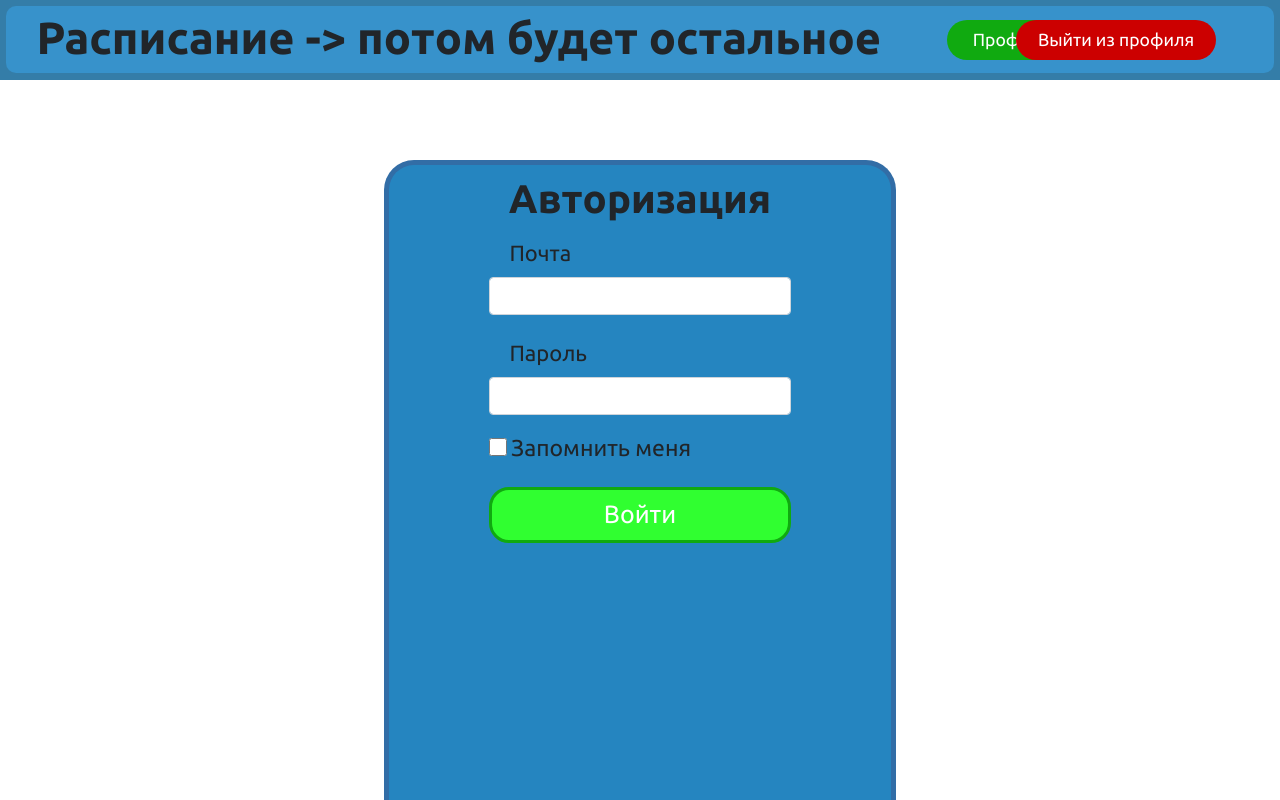
After one commit to Fundgod/School_timetable, a Flask app: template templates/login.html in a window 1280 px wide. The commit adds this page. Run offline with Flask 2, Linux system fonts and the light colour scheme; the template is opened without the code that fills it: values that come from a table or form of the project are taken from there, others are empty; a user stored in the database is signed in; some libraries are stand-ins or nearby versions.

Commit message:
Actually, added db and login/registration page. Now it's time for main menu!

```diff
--- a/forms.py
+++ b/forms.py
@@ -15,8 +15,6 @@ class LoginForm(FlaskForm):
 
 
 class RegisterForm(FlaskForm):
-	name = StringField("Имя", validators=[DataRequired(message="Заполните это поле!"), LengthValidator(2, 20)])
-	surname = StringField("Фамилия", validators=[DataRequired(message="Заполните это поле!"), LengthValidator(2, 30)])
 	email = EmailField("Почта", validators=[DataRequired(message="Заполните это поле!")])
 	password = PasswordField("Пароль", validators=[DataRequired(message="Заполните это поле!"), PasswordValidator()])
 	password_repeat = PasswordField("Повторите пароль", validators=[DataRequired(message="Заполните это поле!"), EqualTo("password", message="Пароли не совпадают")])
--- a/main.py
+++ b/main.py
@@ -2,7 +2,11 @@ from flask import Flask, request, redirect, render_template
 from flask_login import LoginManager, login_user, login_required, current_user, logout_user
 from datetime import timedelta
 
-from db_session import db_session_init
+from utils import get_user_by_email, add_user
+
+from forms import *
+from db_session import db_session_init, create_session
+from models.user import User
 from config import *
 
 app = Flask(__name__)
@@ -15,6 +19,19 @@ db_session_init(PATH_TO_DB)
 login_manager = LoginManager()
 login_manager.init_app(app)
 
+
+@login_required
+@app.route("/logout")
+def logout():
+    logout_user()
+    return redirect("/login")
+
+
+@login_manager.user_loader
+def load_user(user_id):
+    return create_session().query(User).get(user_id)
+
+
 @app.errorhandler(404)
 def error_404(error):
     return render_template("404.html")
@@ -23,6 +40,18 @@ def error_404(error):
 @app.route("/")
 def start_menu():
     return render_template("base.html")
+
+
+@app.route("/login", methods=["GET", "POST"])
+def authorization():
+    form = LoginForm()
+    if form.validate_on_submit():
+        user = get_user_by_email(form.email.data)
+        if user and user.password == form.password.data:
+            login_user(user, remember=form.remember_me.data)
+            return redirect("/")
+        return render_template("login.html", message="Неправильный логин или пароль", form=form)
+    return render_template("login.html", form=form)
 
 
 @app.route("/register/", methods=["GET", "POST"])
@@ -36,9 +65,10 @@ def registration():
                 form=form,
                 message="Пользователь с таким адресом электронной почты уже зарегистрирован"
             )
-        add_user(form.name.data, form.surname.data, form.email.data, form.password.data, db_sess)
+        add_user(form.email.data, form.password.data, db_sess)
         return render_template("registered_successfully.html")
     return render_template("register.html", form=form)
+
 
 def main():
     app.run(host="127.0.0.1", port=8080)
--- a/models/__all_models.py
+++ b/models/__all_models.py
@@ -1,3 +1,3 @@
 from . import user
 from . import tablet
-# from . import clas
+from . import clas
--- a/models/clas.py
+++ b/models/clas.py
@@ -9,7 +9,7 @@ sys.path.append("..")
 from db_session import SqlAlchemyBase, create_session
 
 
-class clas(SqlAlchemyBase):
+class Clas(SqlAlchemyBase):
     __tablename__ = "clas"
 
     id = sqlalchemy.Column(sqlalchemy.Integer, primary_key=True, autoincrement=True)
--- a/models/tablet.py
+++ b/models/tablet.py
@@ -9,8 +9,8 @@ sys.path.append("..")
 from db_session import SqlAlchemyBase, create_session
 
 
-class clas(SqlAlchemyBase):
-    __tablename__ = "clas"
+class Tablet(SqlAlchemyBase):
+    __tablename__ = "Menu"
 
     id = sqlalchemy.Column(sqlalchemy.Integer, primary_key=True, autoincrement=True)
     name = sqlalchemy.Column(sqlalchemy.String)
--- a/models/user.py
+++ b/models/user.py
@@ -17,9 +17,3 @@ class User(SqlAlchemyBase, UserMixin, SerializerMixin):
     id = sqlalchemy.Column(sqlalchemy.Integer, primary_key=True, autoincrement=True)
     email = sqlalchemy.Column(sqlalchemy.String)
     password = sqlalchemy.Column(sqlalchemy.String)
-
-    # def set_password(self, password):
-    #    self.password = generate_password_hash(password)
-
-    # def check_password(self, password):
-    #     return
--- a/static/css/style.css
+++ b/static/css/style.css
@@ -1,3 +1,54 @@
+/* COMMON */
+
+
+html, body {
+	height: 100%;
+	font-family: Ubuntu, "times new roman", times, roman, serif;
+}
+
+.inline {
+	display: inline-block;
+}
+
+.close-btn {
+	width: 30px;
+	height: 30px;
+	border-radius: 15px;
+	background: url(/static/img/close_button.png);
+}
+
+.close-btn:hover {
+	opacity: 0.8;
+	cursor: pointer;
+}
+
+.link-but-not-link {
+	width: 100%;
+	height: 100%;
+	text-decoration: none;
+	color: #000;
+}
+
+.link-but-not-link:hover {
+	text-decoration: none;
+	color: #000;
+}
+
+#main-content {
+	width: 60%;
+	min-height: 100%;
+	margin-left: 20%;
+	border-left: 3px solid gray;
+	border-right: 3px solid gray;
+}
+
+.placeholder {
+	width: 50px;
+	height: 50px;
+	visibility: hidden;
+}
+
+
 /* HEADER */
 
 header {
@@ -22,6 +73,128 @@ header {
 	margin-left: 30px;
 	font-size: 45px;
 	display:inline-block;
+}
+
+.header-btn {
+	width: 10%;
+	height: 40px;
+	border-radius: 20px;
+	font-size: 1.1em;
+	position: absolute;
+}
+
+#go-to-profile-btn {
+	right: 16%;
+	bottom: 25%;
+	color: #ffffff;
+	background-color: #10aa10;
+}
+
+#logout-btn {
+    right: 5%;
+	bottom: 25%;
+	color: #ffffff;
+	background-color: #cc0000;
+}
+
+#logout-btn {
+    width: 200px;
+	height: 40px;
+	border-radius: 20px;
+	font-size: 1.1em;
+	position: absolute;
+	right: 5%;
+	bottom: 25%;
+	color: #ffffff;
+	background-color: #cc0000;
+}
+
+
+/* LOGIN/REGISTER PAGES */
+
+#login-form, #register-form {
+	width: 40%;
+	height: 80%;
+	bottom: 0;
+	position: absolute;
+	margin-left: 30%;
+	border: 5px solid #326da6;
+	border-bottom: 0px;
+	overflow: auto;
+	border-top-left-radius: 30px;
+	border-top-right-radius: 30px;
+	background-color: #2585c0;
+}
+
+.form-title {
+	margin-top: 10px;
+	font-weight: 600;
+	text-align: center;
+}
+
+#form-inner {
+	width: 60%;
+	margin-left: 20%;
+}
+
+.form-first-field {
+	margin-top: 20px;
+}
+
+.form-label {
+	margin-top: 5px;
+	text-indent: 20px;
+	font-size: 22px;
+}
+
+.remember-me-block {
+	height: 40px;
+}
+
+.remember-me-label {
+	font-size: 23px;
+	height: 50px;
+}
+
+.remember-me-checkbox {
+	width: 18px;
+	height: 18px;
+}
+
+#submit {
+	width: 100%;
+	height: 20%;
+	margin-bottom: 20px;
+	font-size: 25px;
+	background-color: #30ff30;
+	border: 3px solid #10aa10;
+	border-radius: 20px;
+}
+
+#registered-successfully>h1 {
+	font-weight: 600;
+	font-size: 70px;
+	text-align: center;
+	margin-top: 15%;
+}
+
+#redirect-to-login-page {
+	margin-top: 1%;
+}
+
+#redirect-to-login-page>a>button {
+	font-weight: 600;
+	font-size: 50px;
+	width: 30%;
+	background-color: #30ff30;
+	color: black;
+	margin-left: 35%;
+	border: 3px solid #20aa30;
+	border-radius: 20px;
+}
+
+.simplebar-scrollbar {
+	top: 20px;
 }
 
 
--- a/templates/base.html
+++ b/templates/base.html
@@ -13,11 +13,15 @@
 </head>
 <body>
     <header>
-        <dev class="header-inner">
+        <div class="header-inner">
             <div id="app-name">
                 <h1>Расписание -> потом будет остальное</h1>
+                {% if current_user.is_authenticated %}
+					<button onclick="location.href='/profile';" class="inline btn header-btn" id="go-to-profile-btn">Профиль</button>
+					<button onclick="location.href='/logout';" class="inline btn header-btn" id="logout-btn">Выйти из профиля</button>
+				{% endif %}
             </div>
-        </dev>
+        </div>
     </header>
     {% block content %}{% endblock %}
 </body>
--- /dev/null
+++ b/templates/login.html
@@ -0,0 +1,30 @@
+{% extends "base.html" %}
+
+{% block head %}
+    <script type="text/javascript" src="{{ url_for('static', filename='js/errors_closer.js') }}"></script>
+{% endblock %}
+
+{% block content %}
+    <form action="" method="post" id="login-form">
+        <h1 class="form-title">Авторизация</h1>
+        <div id="form-inner">
+            {{ form.hidden_tag() }}
+            <p>
+                {{ form.email.label(class="form-label form-first-field") }}
+                {{ form.email(class="form-control", type="email") }}
+            </p>
+            <p>
+                {{ form.password.label(class="form-label") }}
+                {{ form.password(class="form-control", type="password") }}
+            </p>
+            <p class=remember-me-block>
+                {{ form.remember_me(class="remember-me-checkbox") }}
+                {{ form.remember_me.label(class="remember-me-label") }}
+            </p>
+            {% if message %}
+                <div class="alert alert-danger">{{ message }}</div>
+            {% endif %}
+            <p>{{ form.submit(type="submit", class="btn btn-primary") }}</p>
+        </div>
+    </form>
+{% endblock %}
```
Also changed, not shown: templates/register.html (added, +35 -0 lines), templates/registered_successfully.html (added, +12 -0 lines), utils.py (added, +26 -0 lines), db/main.db (added).
